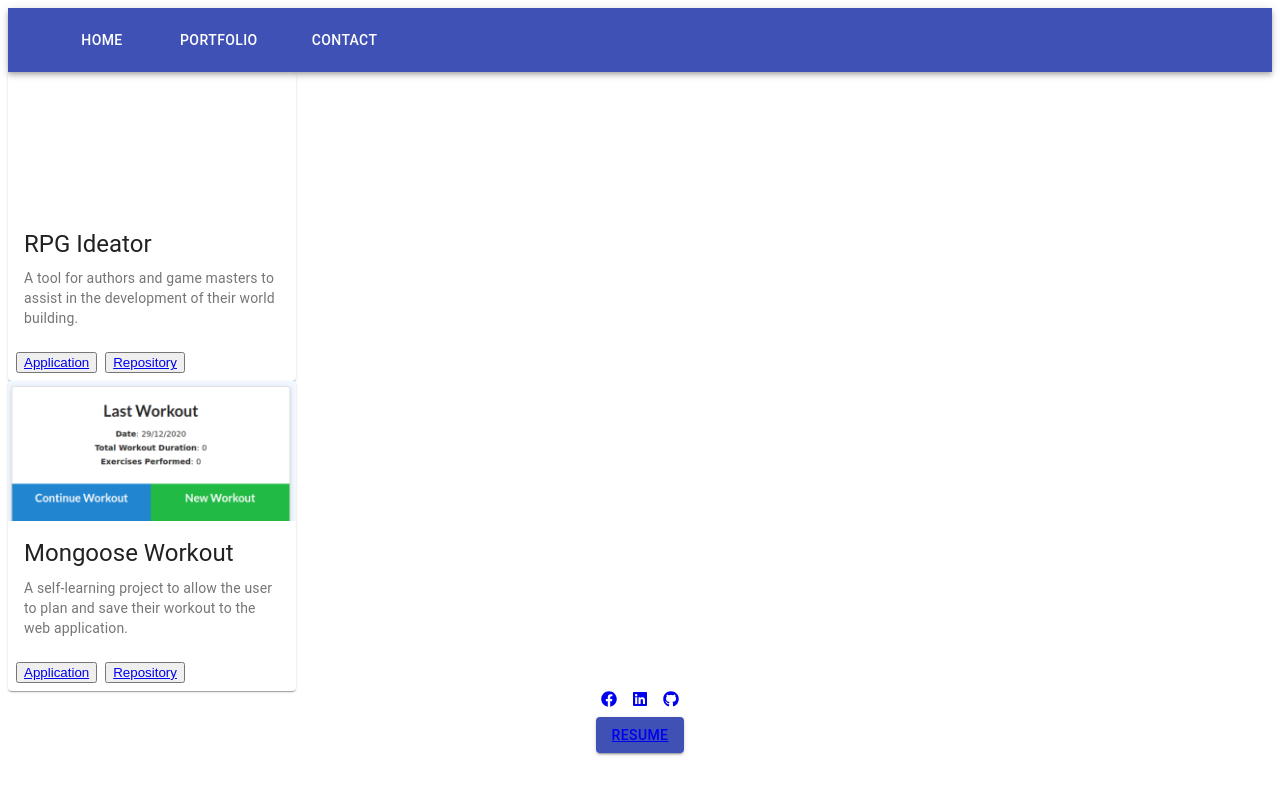
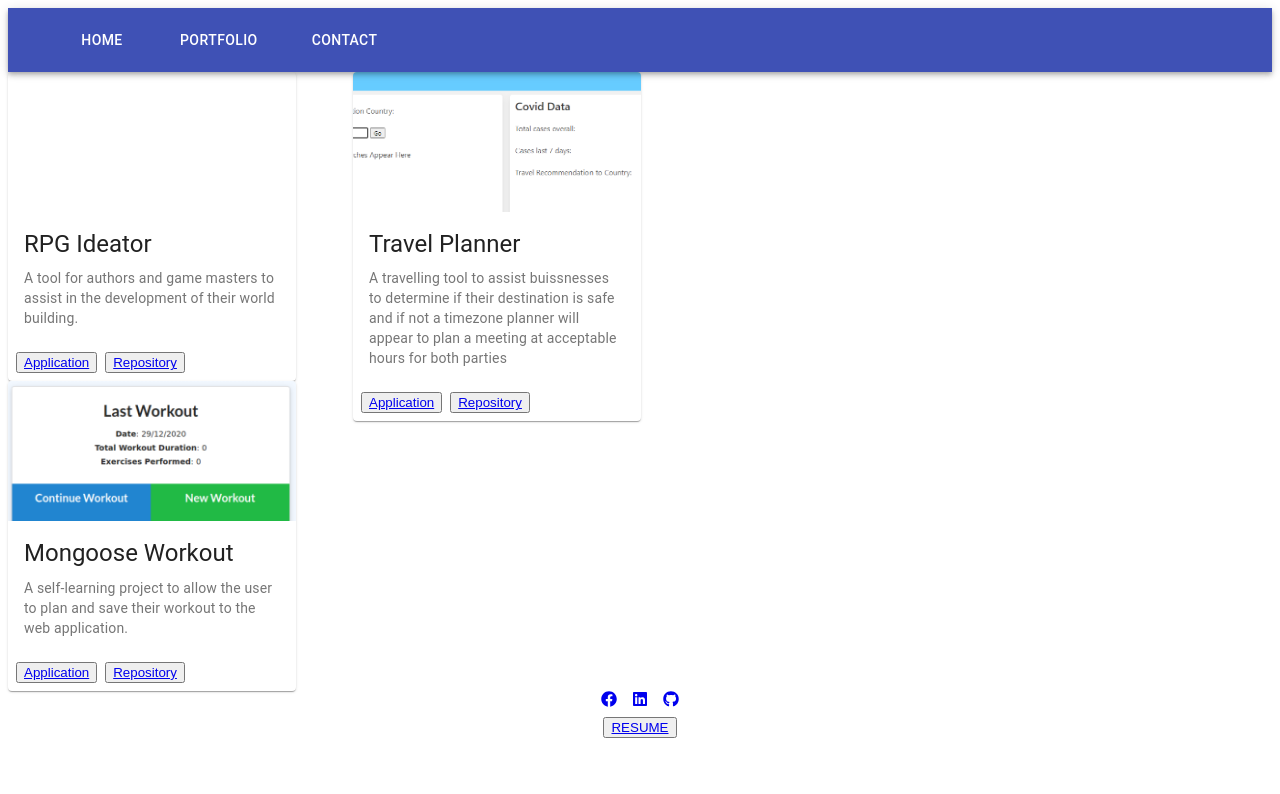
Before and after one commit to xenonth/my-react-portfolio, a React (Create React App) app: page /portfolio in a window 1280 px wide. Shown: the top 794 px of the page. Built offline with nearby package versions, Linux system fonts and the light colour scheme.

Commit message:
covid19 successfully working debating if different images should be used.

```diff
--- a/src/components/DownloadResume.js
+++ b/src/components/DownloadResume.js
@@ -1,21 +1,21 @@
 
 import React from 'react';
 
-//import material UI button
-import Button from '@material-ui/core/Button';
+//Link to a google drive doc would be the easiest solution.
 
 function DownloadResume() {
     return (
-        <Button  variant="contained" color="primary">
+        <button >
 
             <a
-                href="../assets/TIMOTHY-ALEXANDER-FORBES-resume.pdf"
+                href="/public/TIMOTHY-ALEXANDER-FORBES-resume.pdf"
                 target="_blank"
+                rel="noreferrer"
                 download="TIMOTHY-FORBES-resume"
             >
                 RESUME
             </a>
-        </Button>
+        </button>
 
     )
 }
--- a/src/components/Side-Footer.js
+++ b/src/components/Side-Footer.js
@@ -1,9 +1,9 @@
+import DownloadResume from './DownloadResume';
 import React from 'react';
 
 //import social links.
 import SocialLinks from './SocialLinks';
 
-import DownloadResume from './DownloadResume';
 
 //useStyles for footer background to remain at the bottom
 import Box from '@material-ui/core/Box';
--- a/src/components/projectData/covid19Planner.js
+++ b/src/components/projectData/covid19Planner.js
@@ -1,10 +1,11 @@
+import covidPlanner from './covidPlanner.png'
 const covid19travel = {
-    picture: '',
-    heading: "rpg-Idea",
-    projectTitle: "RPG Ideator",
-    description: "A tool for authors and game masters to assist in the development of their world building.",
-    appLink: "https://rpg-ideator.herokuapp.com",
-    repoLink: "https://github.com/xenonth/rpg-planner",
+    picture: covidPlanner,
+    heading: "covid-19",
+    projectTitle: "Travel Planner",
+    description: "A travelling tool to assist buissnesses to determine if their destination is safe and if not a timezone planner will appear to plan a meeting at acceptable hours for both parties",
+    appLink: "https://dcon0610.github.io/covid19travelplanner/",
+    repoLink: "https://github.com/xenonth/covid19travelplanner",
 }
 
 export default covid19travel;
--- a/src/pages/Projects.js
+++ b/src/pages/Projects.js
@@ -10,7 +10,7 @@ import ProjectCard from '../components/ProjectCard';
 import rpgIdeator from '../components/projectData/rpgIdeator'
 import WorkoutData from '../components/projectData/workout'
 //import freshVeg from '../components/projectData/freshVeg'
-//import covid19travel from '../components/projectData/covid19travel'
+import covid19travel from '../components/projectData/covid19Planner'
 
 
 //import material UI components
@@ -54,7 +54,6 @@ function Projects () {
                         description={WorkoutData.description}
                         app={WorkoutData.appLink}
                         repo={WorkoutData.repoLink}
-
                     />
                 </Grid>
                 <Grid item md={2}></Grid>
@@ -64,6 +63,14 @@ function Projects () {
                 <Grid item md={2}></Grid>
 
                 <Grid item md={10}>
+                <ProjectCard className={classes.root}
+                        pic={covid19travel.picture}
+                        title={covid19travel.heading}
+                        projectName={covid19travel.projectTitle}
+                        description={covid19travel.description}
+                        app={covid19travel.appLink}
+                        repo={covid19travel.repoLink}
+                    />
 
                 </Grid>
             </Grid>
```
Also changed, not shown: src/components/projectData/covidPlanner.png (added), 1 other file (tests, documents, lock files or other folders).
